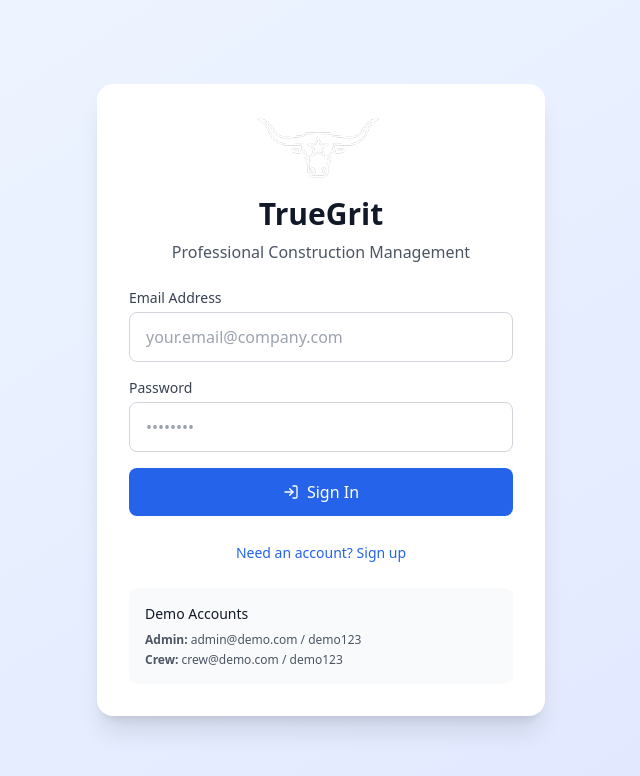
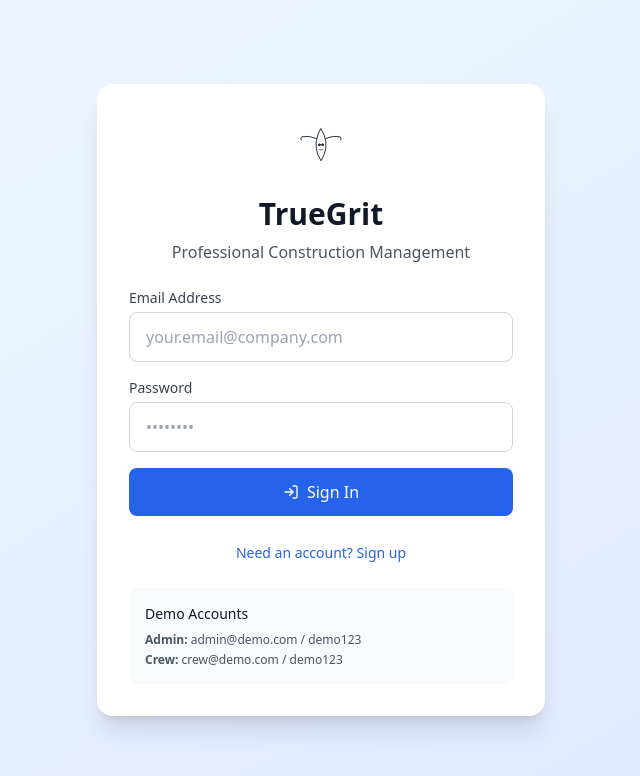
Before and after one commit to cojovi/projectsentinal, a React (Vite) app: page / in a window 1280 px wide. Shown: the top 776 px of the page, without its empty margins (319-959 px from the left). Built offline with nearby package versions, Linux system fonts and the light colour scheme; no server answers.

Commit message:
Added logo-light.svg

```diff
--- a/src/components/auth/LoginForm.tsx
+++ b/src/components/auth/LoginForm.tsx
@@ -32,7 +32,7 @@ export function LoginForm({ onToggleMode }: LoginFormProps) {
       <div className="w-full max-w-md p-8 space-y-6 bg-white rounded-2xl shadow-xl">
         <div className="text-center">
           <div className="flex justify-center mb-4">
-            <img src="/1.svg" alt="TrueGrit Logo" className="h-16 w-auto" />
+            <img src="/logo-dark.svg" alt="TrueGrit Logo" className="h-16 w-16" />
           </div>
           <h1 className="text-3xl font-bold text-gray-900">TrueGrit</h1>
           <p className="text-gray-600 mt-2">Professional Construction Management</p>
--- a/src/components/auth/SignUpForm.tsx
+++ b/src/components/auth/SignUpForm.tsx
@@ -36,7 +36,7 @@ export function SignUpForm({ onToggleMode }: SignUpFormProps) {
       <div className="min-h-screen flex items-center justify-center bg-gradient-to-br from-blue-50 to-indigo-100">
         <div className="w-full max-w-md p-8 space-y-6 bg-white rounded-2xl shadow-xl text-center">
           <div className="flex justify-center mb-4">
-            <img src="/1.svg" alt="TrueGrit Logo" className="h-16 w-auto" />
+            <img src="/logo-dark.svg" alt="TrueGrit Logo" className="h-16 w-16" />
           </div>
           <h1 className="text-2xl font-bold text-gray-900">Account Created!</h1>
           <p className="text-gray-600">
@@ -58,7 +58,7 @@ export function SignUpForm({ onToggleMode }: SignUpFormProps) {
       <div className="w-full max-w-md p-8 space-y-6 bg-white rounded-2xl shadow-xl">
         <div className="text-center">
           <div className="flex justify-center mb-4">
-            <img src="/1.svg" alt="TrueGrit Logo" className="h-16 w-auto" />
+            <img src="/logo-dark.svg" alt="TrueGrit Logo" className="h-16 w-16" />
           </div>
           <h1 className="text-3xl font-bold text-gray-900">Join TrueGrit</h1>
           <p className="text-gray-600 mt-2">Create your professional account</p>
--- a/src/components/layout/Sidebar.tsx
+++ b/src/components/layout/Sidebar.tsx
@@ -45,7 +45,7 @@ export function Sidebar() {
   return (
     <div className="flex flex-col w-64 bg-gray-900 text-white">
       <div className="flex items-center h-16 px-6 bg-gray-800">
-        <img src="/2.svg" alt="TrueGrit Logo" className="h-10 w-auto" />
+        <img src="/logo-light.svg" alt="TrueGrit Logo" className="h-10 w-10" />
         <span className="ml-3 text-xl font-bold">TrueGrit</span>
       </div>
 
```
Also changed, not shown: public/logo-dark.svg (added), public/logo-light.svg (added).
